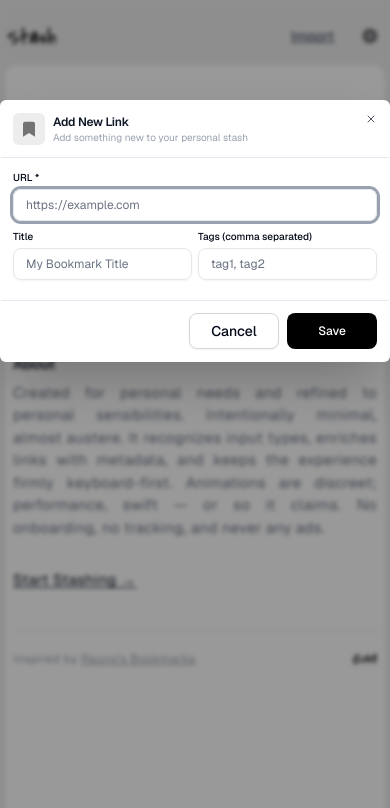
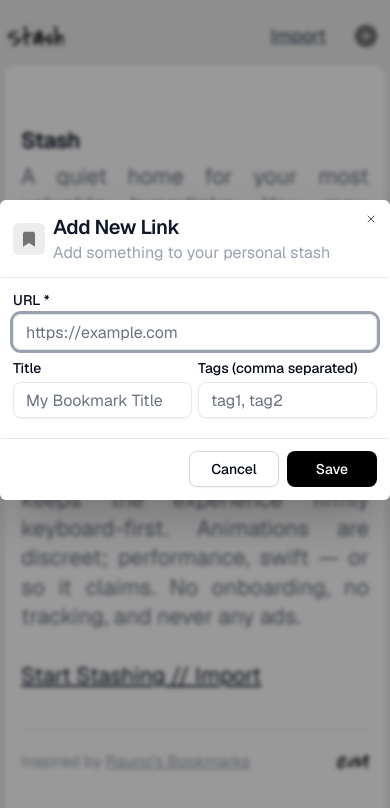
Before and after one commit to eeshm/bkmrs, a React (Vite) app: page / in a window 390 px wide. Both pictures are taken after a click on the button 370 px from the left and 36 px from the top of the page. Shown: the top 808 px of the page. Built offline with nearby package versions, Linux system fonts and the light colour scheme.

Commit message:
fix text size for mobile

```diff
--- a/src/components/AddEditForm.tsx
+++ b/src/components/AddEditForm.tsx
@@ -103,9 +103,9 @@ export function AddEditForm({
             animate={{ opacity: 1, y: 0, x: 0, scale: 1 }}
             exit={{ opacity: 0, y: 0, x: 0, scale: 0 }}
             transition={{ ease: "easeOut", duration: 0.3 }}
-            className="fixed top-25 sm:top-50 left-1/2 -translate-x-1/2 w-full max-w-lg z-50 flex  justify-center"
+            className="fixed top-50 sm:top-25 left-1/2 -translate-x-1/2 w-full max-w-lg z-50 flex justify-center"
           >
-            <div className=" bg-white rounded-md border border-white/20 shadow-2xl w-[450px]">
+            <div className=" bg-white rounded-md border border-white/20 shadow-2xl h-[300px] sm:h-auto w-[450px]">
 
               <div className="flex items-center border-b justify-between p-3 relative">
 
@@ -114,10 +114,10 @@ export function AddEditForm({
                     <BookmarkIcon className="size-4" />
                   </span>
                   <div className=''>
-                  <h3 className="text-xs font-semibold text-gray-900">
+                  <h3 className="text-xl sm:text-xs font-semibold text-gray-900">
                     {bookmark ? 'Edit Bookmark' : 'Add New Link'}
                   </h3>
-                  <p className='text-[10px] text-gray-400 dark:text-gray-600'>Add something new to your personal stash</p>
+                  <p className='text-base sm:text-xs   text-gray-400'>Add something to your personal stash</p>
                   </div>
                 </div>
                 <button
@@ -133,7 +133,7 @@ export function AddEditForm({
                   <div className='gap-1.5 mb-2'>
                     <ItemWithRef ref={urlInputRef} type="url" url={url} onChange={onUrlChange} placeholder="https://example.com" label="URL *" />
                   </div>
-                  <div className="flex  w-full gap-1.5 mb-2">
+                  <div className="flex w-full gap-1.5 mb-2">
                     <div className='w-1/2'>
                       <Item type="text" url={title} onChange={onTitleChange} placeholder="My Bookmark Title" label="Title" />
                     </div>
@@ -155,7 +155,7 @@ export function AddEditForm({
                   </Button>
                   <Button
                     type="submit"
-                    className="bg-black dark:bg-black/70 text-xs text-white hover:bg-gray-800  w-[90px] rounded-lg"
+                    className="bg-black text-sm text-white hover:bg-gray-800 w-[90px] rounded-lg"
                   >
                     {bookmark ? 'Update' : 'Save'}
                   </Button>
@@ -175,7 +175,7 @@ export const ItemWithRef = React.forwardRef<HTMLInputElement, { url: string; onC
   function Item({ url, onChange, placeholder, label, type }, ref) {
     return <div>
       <div>
-        <label className="block text-[10px] font-medium  mb-1">
+        <label className="block text-sm sm:text-xs font-medium mb-1">
           {label}
         </label>
         <div className="flex gap-2">
@@ -186,7 +186,7 @@ export const ItemWithRef = React.forwardRef<HTMLInputElement, { url: string; onC
             onChange={(e) => onChange(e.target.value)}
             placeholder={placeholder}
             required={type === 'url'}
-            className="flex-1 rounded-lg placeholder:text-gray-500 h-8 text-xs border-gray-200 focus:ring-2 focus:ring-gray-400"
+            className="flex-1 rounded-lg  placeholder:text-gray-500  text-base sm:text-xs  border-gray-200 focus:ring-2 focus:ring-gray-400"
           />
         </div>
       </div>
@@ -196,8 +196,7 @@ export const ItemWithRef = React.forwardRef<HTMLInputElement, { url: string; onC
 
 export function Item({ url, onChange, placeholder, label, type }: { url: string; onChange: (value: string) => void, placeholder: string, label: string, type: string }) {
   return <div>
-    <div>
-      <label className="block text-[10px] font-medium  mb-1">
+      <label className="block text-sm sm:text-xs font-medium  mb-1">
         {label}
       </label>
       <div className="flex gap-2">
@@ -207,9 +206,8 @@ export function Item({ url, onChange, placeholder, label, type }: { url: string;
           onChange={(e) => onChange(e.target.value)}
           placeholder={placeholder}
           required={type === 'url'}
-          className="flex-1 rounded-lg placeholder:text-gray-500 h-8 text-xs border-gray-200 focus:ring-2 focus:ring-gray-400"
+          className="flex-1 rounded-lg placeholder:text-gray-500  text-base sm:text-xs border-gray-200 focus:ring-2 focus:ring-gray-400"
         />
       </div>
     </div>
-  </div>;
 }
--- a/src/components/AppLayout.tsx
+++ b/src/components/AppLayout.tsx
@@ -6,8 +6,8 @@ interface AppLayoutProps {
 
 export function AppLayout({ children }: AppLayoutProps) {
   return (
-    <div className="min-h-screen bg-white dark:bg-gray-950">
-      <main className="w-full">
+    <div className="min-h-dvh bg-white">
+      <main className="w-full h-full">
         {children}
       </main>
     </div>
--- a/src/components/BookmarksGrid.tsx
+++ b/src/components/BookmarksGrid.tsx
@@ -36,12 +36,12 @@ export function BookmarksGrid({
         </div>
       ) : searchQuery ? (
         <div className="text-center py-12">
-          <p className="text-gray-500 dark:text-gray-400">
+          <p className="text-gray-500 ">
             Nothing found for "{searchQuery}"
           </p>
           <button
             onClick={onClearSearch}
-            className=" text-gray-600 dark:text-gray-400 transition-all duration-400 underline underline-offset-2 hover:text-black hover:cursor-pointer mt-2"
+            className=" text-gray-600  transition-all duration-400 underline underline-offset-2 hover:text-black hover:cursor-pointer mt-2"
           >
             Clear search
           </button>
--- a/src/components/Dashboard.tsx
+++ b/src/components/Dashboard.tsx
@@ -100,7 +100,7 @@ export function Dashboard({
   };
 
   return (
-    <div className="h-screen bg-[#ededed] flex flex-col overflow-hidden">
+    <div className="min-h-dvh h-dvh bg-[#ededed] flex flex-col overflow-hidden">
       {/* Header - White Background */}
       <div className="shrink-0">
         <DashboardHeader
@@ -135,9 +135,9 @@ export function Dashboard({
       />
 
       {/* Main Content - Gray Rounded Section */}
-      <main className="flex-1 overflow-hidden flex flex-col">
-        <div className="mx-auto max-w-[1500px] w-full h-full px-1 pb-1 flex flex-col">
-          <div className="bg-white rounded-xl flex-1 py-4 px-2 overflow-auto border border-gray-200">
+      <main className="flex-1 overflow-hidden flex flex-col min-h-0 text-2xl">
+        <div className="mx-auto max-w-[1500px] w-full h-full px-1 pb-1 flex flex-col min-h-0">
+          <div className="bg-white rounded-xl flex-1 py-4 sm:py-4 px-1 sm:px-2 overflow-auto border border-gray-200 min-h-0">
             {/* Empty State or Bookmarks Grid */}
             {bookmarks.length === 0 ? (
               <EmptyState onAddClick={handleAddNew} />
--- a/src/components/DashboardHeader.tsx
+++ b/src/components/DashboardHeader.tsx
@@ -34,7 +34,7 @@ export function DashboardHeader({
       <div className="mx-auto max-w-[1500px] px-2 h-16">
         <div className="flex items-center pt-2 justify-between h-full">
           <div className="flex">
-            <StashLogo className="size-12" />
+            <StashLogo className="size-14 sm:size-12" />
           </div>
 
           <div className="flex items-center justify-center h-full">
@@ -57,14 +57,14 @@ export function DashboardHeader({
                           value={searchQuery}
                           onChange={(e) => onSearchChange(e.target.value)}
                           autoFocus
-                          className={cn("p-4 placeholder:text-gray-600 font-sans pr-2 text-sm bg-white border-0 h-full w-56",
+                          className={cn("p-4 placeholder:text-gray-600 font-sans pr-2 text-base md:text-sm bg-white border-0 h-full w-56",
                             "focus-visible:outline-none focus-visible:ring-0"
                           )}
                         />
                         {searchQuery && (
                           <button
                             onClick={() => onSearchChange('')}
-                            className="absolute right-1 top-1/2 hover:bg-gray-200 p-2 rounded-md transition-colors duration-200 transform -translate-y-1/2 text-gray-400 hover:text-gray-600 dark:hover:text-gray-300"
+                            className="absolute right-1 top-1/2 hover:bg-gray-200 p-2 rounded-md transition-colors duration-200 transform -translate-y-1/2 text-gray-400 hover:text-gray-600"
                           >
                             <X className="size-3" />
                           </button>
@@ -77,7 +77,7 @@ export function DashboardHeader({
                     onClick={() => setShowSearchBar(!showSearchBar)}
                     className="cursor-pointer flex items-center justify-center p-1 h-full"
                   >
-                    <Search className="size-4 stroke-gray-600" />
+                    <Search className="size-6 sm:size-4  stroke-gray-600" />
                   </button>
                 </div>
               )}
@@ -86,7 +86,7 @@ export function DashboardHeader({
                 <Button
                   onClick={onImportClick}
                   size="sm"
-                  className=" px-4 h-10 rounded-lg hover:bg-gray-300/50 underline text-gray-600 cursor-pointer"
+                  className=" px-4 h-10 text-lg sm:text-xs rounded-lg hover:bg-gray-300/50 underline text-gray-600 cursor-pointer"
                 >
                   Import
                 </Button>
@@ -102,19 +102,21 @@ export function DashboardHeader({
                         : 'hover:bg-blue-400'
                       }`}
                   >
-                    <EditIcon className="size-3.5 stroke-gray-600" />
+                    {/* fix this */}
+                    <EditIcon className={`size-6 sm:size-4 stroke-gray-600
+
+                    `} />
                   </button>
                   <button
                     onClick={() => onEditModeChange?.(editMode === 'delete' ? null : 'delete')}
                     disabled={editMode === 'edit'}
-                    className={`p-1 rounded-lg cursor-pointer transition-all ${editMode === 'delete'
-                      ? 'bg-red-600'
+                    className={`p-1 rounded-lg cursor-pointer transition-all ${editMode === 'delete' ? 'bg-red-600'
                       : editMode === 'edit' ? 'opacity-50 cursor-not-allowed'
                         : 'hover:bg-red-200'
                       }`}
                   >
                     <TrashIcon123
-                      className="size-4"
+                      className="size-6 sm:size-4"
                       fill={editMode === 'delete' ? 'white' : 'var(--color-red-600)'}
                       secondaryfill={editMode === 'delete' ? 'var(--color-gray-200)' : 'var(--color-red-700)'}
                     />
@@ -126,7 +128,7 @@ export function DashboardHeader({
                 onClick={onAddClick}
                 className="cursor-pointer transition-colors p-1"
               >
-                <PlusIcon className="size-4" />
+                <PlusIcon className="size-6 sm:size-4" />
               </button>
             </div>
           </div>
--- a/src/components/EmptyState.tsx
+++ b/src/components/EmptyState.tsx
@@ -1,7 +1,3 @@
-import React from 'react';
-import { BookmarkIcon, Plus } from 'lucide-react';
-import { Button } from '@/components/ui/button';
-import { cn } from '@/lib/utils';
 import { EmLogoIcon } from '@/icons/logo';
 
 interface EmptyStateProps {
@@ -11,34 +7,34 @@ interface EmptyStateProps {
 export function EmptyState({ onAddClick }: EmptyStateProps) {
   return (
     <div className="flex justify-center items-center h-full">
-      <div className="max-w-lg mx-auto text-[15px] tracking-wide text-justify font-sans space-y-1.5">
-        <h2 className="font-semibold text-gray-900 dark:text-white">
+      <div className=" p-3 max-w-lg mx-auto text-[22px] sm:text-[15px]  text-justify font-geist space-y-1.5">
+        <h2 className="font-semibold ">
           Stash
         </h2>
-        <p className="text-gray-600 dark:text-gray-400">
+        <p className="text-gray-500 ">
           A quiet home for your most valuable hyperlinks. You may, however, find more elegant solutions elsewhere
         </p>
-        <h2 className="font-semibold text-gray-900 mt-6 dark:text-white">
+        <h2 className="font-semibold mt-6 ">
           About
         </h2>
-        <p className="text-gray-500 dark:text-gray-500">
+        <p className="text-gray-500 ">
           Created for personal needs and refined to personal sensibilities. Intentionally minimal, almost austere. It recognizes input types, enriches links with metadata, and keeps the experience firmly keyboard-first. Animations are discreet; performance, swift — or so it claims. No onboarding, no tracking, and never any ads.
         </p>
         <button
           onClick={onAddClick}
-          className="cursor-pointer mt-6  text-gray-900 dark:text-white hover:text-gray-600 dark:hover:text-gray-400 transition-colors duration-300 underline underline-offset-2"
+          className="cursor-pointer mt-6  text-gray-900  hover:text-gray-600  transition-colors duration-300 underline underline-offset-2"
         >
-          Start Stashing →
+          Start Stashing // Import
         </button>
 
-        <p className="text-gray-400 dark:text-gray-600 text-xs mt-8 pt-4 border-t border-gray-200 dark:border-gray-800 flex items-center justify-between">
+        <p className="text-gray-400   text-base sm:text-xs mt-8 pt-4 border-t border-gray-200  flex items-center justify-between">
           <span>
             Inspired by{' '}
             <a
               href="https://bmrks.com/"
               target="_blank"
               rel="noopener noreferrer"
-              className="underline hover:text-gray-600 dark:hover:text-gray-400 transition-colors"
+              className="underline hover:text-gray-600  transition-colors"
             >
               Rauno's Bookmarks
             </a>
@@ -49,7 +45,7 @@ export function EmptyState({ onAddClick }: EmptyStateProps) {
             rel="noopener noreferrer"
             className="hover:opacity-70 duration-300 transition-opacity cursor-pointer"
           >
-            <EmLogoIcon className='size-6 stroke-gray-100 dark:stroke-gray-600'/>
+            <EmLogoIcon className='size-8 sm:size-6 stroke-gray-100 '/>
           </a>
         </p>
       </div>
--- a/src/index.html
+++ b/src/index.html
@@ -3,7 +3,7 @@
   <head>
     <meta charset="UTF-8" />
     <meta name="viewport" content="width=device-width, initial-scale=1.0" />
-    <title>Stash - Personal Bookmark Manager</title>
+    <title>stash - your personal dump</title>
     <link rel="stylesheet" href="./index.css" />
     <script type="module" src="./frontend.tsx" async></script>
     </script>
--- a/styles/globals.css
+++ b/styles/globals.css
@@ -72,6 +72,26 @@
     letter-spacing: -0.02em;
   }
 
+  /* Ensure minimum readable font sizes on mobile */
+  @media (max-width: 768px) {
+    html {
+      font-size: 16px; /* Prevent iOS zoom on input focus */
+    }
+
+    input, textarea, select {
+      font-size: 16px !important; /* Prevent iOS zoom */
+    }
+
+    /* Minimum readable sizes for very small text */
+    .text-\[10px\] {
+      font-size: 12px !important;
+    }
+
+    .text-\[9px\] {
+      font-size: 11px !important;
+    }
+  }
+
   /* Custom scrollbar */
   ::-webkit-scrollbar {
     width: 6px;
@@ -121,21 +141,21 @@
     overflow: hidden;
     display: -webkit-box;
     -webkit-box-orient: vertical;
-    -webkit-line-clamp: 1;
+    line-clamp: 1;
   }
 
   .line-clamp-2 {
     overflow: hidden;
     display: -webkit-box;
     -webkit-box-orient: vertical;
-    -webkit-line-clamp: 2;
+    line-clamp: 2;
   }
 
   .line-clamp-3 {
     overflow: hidden;
     display: -webkit-box;
     -webkit-box-orient: vertical;
-    -webkit-line-clamp: 3;
+    line-clamp: 3;
   }
 
   @keyframes fadeIn {
```
Also changed, not shown: src/components/BookmarkCard.tsx (+4 -4 lines), src/components/ImportPrompt.tsx (+14 -14 lines).
